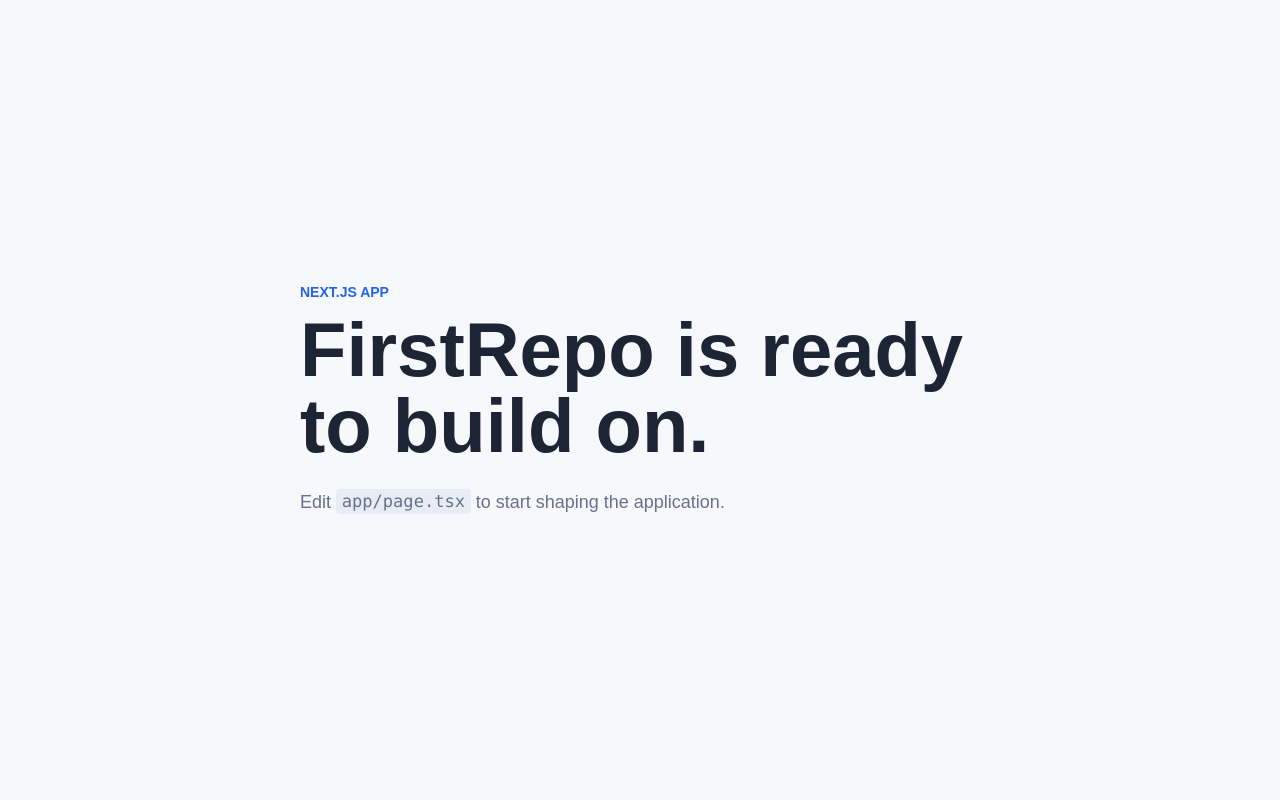
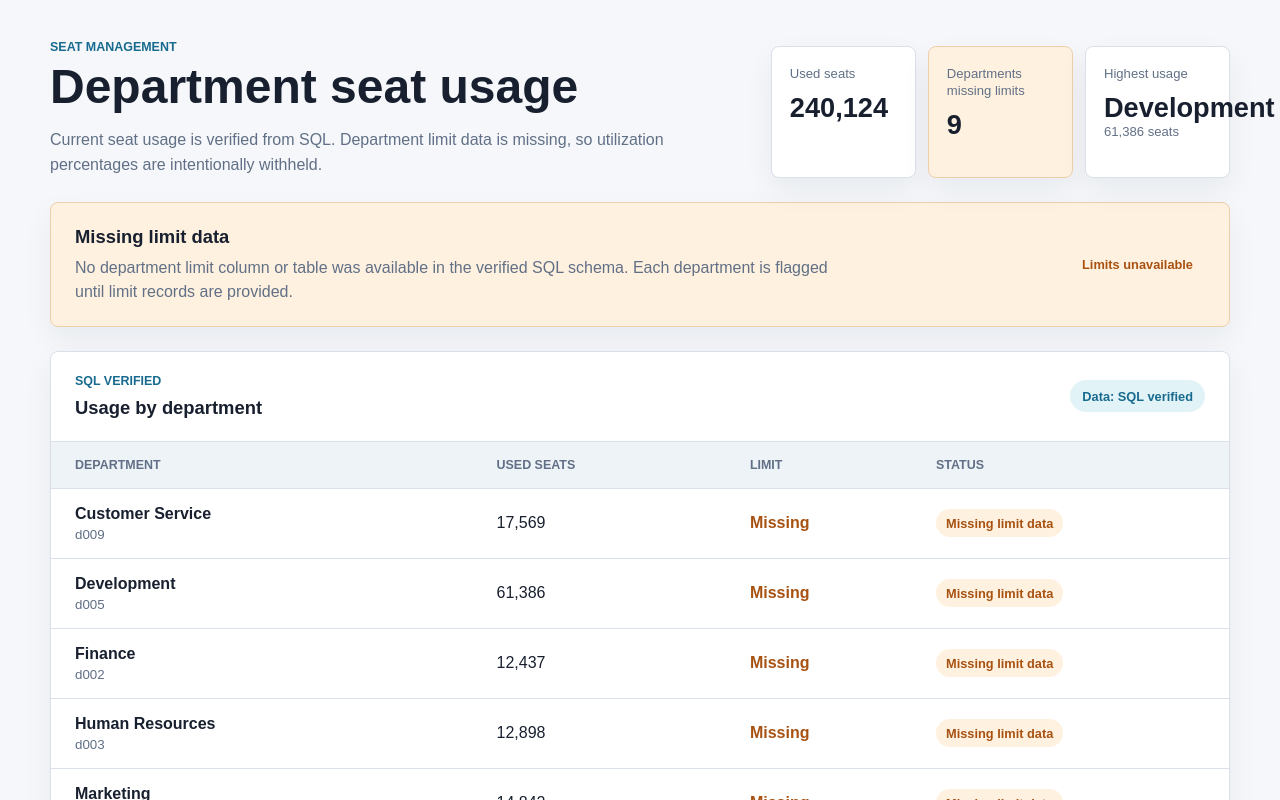
Before and after one commit to Zeyuzhao/FirstRepo, a Next.js app: page / in a window 1280 px wide. Shown: the top 800 px of the page. Built offline with nearby package versions, Linux system fonts and the light colour scheme.

Commit message:
Add department seat usage dashboard

```diff
--- a/app/globals.css
+++ b/app/globals.css
@@ -1,9 +1,14 @@
 :root {
   color-scheme: light;
-  --background: #f7f8fb;
-  --foreground: #1d2433;
-  --muted: #65728a;
-  --accent: #2563eb;
+  --background: #f5f7fa;
+  --foreground: #18202f;
+  --muted: #617086;
+  --line: #d9e0ea;
+  --panel: #ffffff;
+  --accent: #186b8f;
+  --accent-soft: #e2f3f7;
+  --warning: #a85212;
+  --warning-soft: #fff1df;
 }
 
 * {
@@ -25,43 +30,222 @@ body {
     sans-serif;
 }
 
-code {
-  border-radius: 4px;
-  background: #e8edf5;
-  padding: 0.15rem 0.35rem;
-  font-family: "SFMono-Regular", Consolas, "Liberation Mono", monospace;
-  font-size: 0.95em;
-}
-
-.page {
-  display: grid;
+.dashboard {
   min-height: 100vh;
-  place-items: center;
-  padding: 2rem;
-}
-
-.intro {
-  max-width: 680px;
+  padding: 40px;
 }
 
 .eyebrow {
-  margin: 0 0 0.75rem;
+  margin: 0 0 8px;
   color: var(--accent);
-  font-size: 0.875rem;
+  font-size: 0.78rem;
   font-weight: 700;
+  letter-spacing: 0;
   text-transform: uppercase;
 }
 
 h1 {
   margin: 0;
-  font-size: clamp(2.25rem, 6vw, 4.75rem);
-  line-height: 1;
+  font-size: 3rem;
+  line-height: 1.05;
+}
+
+h2 {
+  margin: 0;
+  font-size: 1.15rem;
+  line-height: 1.25;
 }
 
 .summary {
-  max-width: 34rem;
-  margin: 1.5rem 0 0;
+  max-width: 620px;
+  margin: 16px 0 0;
   color: var(--muted);
-  font-size: 1.125rem;
-  line-height: 1.6;
+  font-size: 1rem;
+  line-height: 1.55;
 }
+
+.hero {
+  display: grid;
+  grid-template-columns: minmax(0, 1.2fr) minmax(340px, 0.8fr);
+  gap: 32px;
+  align-items: end;
+  max-width: 1180px;
+  margin: 0 auto 24px;
+}
+
+.summary-grid {
+  display: grid;
+  grid-template-columns: repeat(3, minmax(0, 1fr));
+  gap: 12px;
+}
+
+.metric {
+  min-height: 132px;
+  padding: 18px;
+  border: 1px solid var(--line);
+  border-radius: 8px;
+  background: var(--panel);
+  box-shadow: 0 12px 30px rgba(24, 32, 47, 0.06);
+}
+
+.metric.warning {
+  border-color: #efcfaa;
+  background: var(--warning-soft);
+}
+
+.metric-label,
+.metric span {
+  display: block;
+  color: var(--muted);
+  font-size: 0.82rem;
+  line-height: 1.3;
+}
+
+.metric strong {
+  display: block;
+  margin-top: 10px;
+  color: var(--foreground);
+  font-size: 1.7rem;
+  line-height: 1.15;
+}
+
+.notice,
+.usage-table {
+  max-width: 1180px;
+  margin: 0 auto 24px;
+  border: 1px solid var(--line);
+  border-radius: 8px;
+  background: var(--panel);
+  box-shadow: 0 12px 30px rgba(24, 32, 47, 0.06);
+}
+
+.notice {
+  display: flex;
+  justify-content: space-between;
+  gap: 24px;
+  align-items: center;
+  padding: 22px 24px;
+  border-color: #efcfaa;
+  background: var(--warning-soft);
+}
+
+.notice p {
+  max-width: 760px;
+  margin: 8px 0 0;
+  color: var(--muted);
+  line-height: 1.5;
+}
+
+.status-pill,
+.data-label {
+  display: inline-flex;
+  min-height: 32px;
+  align-items: center;
+  justify-content: center;
+  border-radius: 999px;
+  padding: 6px 12px;
+  background: var(--warning-soft);
+  color: var(--warning);
+  font-size: 0.8rem;
+  font-weight: 700;
+  white-space: nowrap;
+}
+
+.status-pill.compact {
+  min-height: 28px;
+  padding: 5px 10px;
+}
+
+.data-label {
+  background: var(--accent-soft);
+  color: var(--accent);
+}
+
+.table-header {
+  display: flex;
+  justify-content: space-between;
+  gap: 16px;
+  align-items: center;
+  padding: 22px 24px;
+  border-bottom: 1px solid var(--line);
+}
+
+.table {
+  width: 100%;
+}
+
+.table-row {
+  display: grid;
+  grid-template-columns: minmax(190px, 1.2fr) minmax(120px, 0.7fr) minmax(100px, 0.5fr) minmax(170px, 0.8fr);
+  gap: 18px;
+  align-items: center;
+  padding: 16px 24px;
+  border-bottom: 1px solid var(--line);
+}
+
+.table-row:last-child {
+  border-bottom: 0;
+}
+
+.table-head {
+  background: #eef3f7;
+  color: var(--muted);
+  font-size: 0.78rem;
+  font-weight: 700;
+  text-transform: uppercase;
+}
+
+.table-row strong,
+.table-row small {
+  display: block;
+}
+
+.table-row small {
+  margin-top: 4px;
+  color: var(--muted);
+}
+
+.missing {
+  color: var(--warning);
+  font-weight: 700;
+}
+
+@media (max-width: 900px) {
+  .dashboard {
+    padding: 24px;
+  }
+
+  .hero,
+  .summary-grid {
+    grid-template-columns: 1fr;
+  }
+
+  h1 {
+    font-size: 2.3rem;
+  }
+
+  .notice,
+  .table-header {
+    align-items: flex-start;
+    flex-direction: column;
+  }
+
+  .table-row {
+    grid-template-columns: 1fr 1fr;
+  }
+
+  .table-head {
+    display: none;
+  }
+}
+
+@media (max-width: 560px) {
+  .dashboard {
+    padding: 18px;
+  }
+
+  .table-row {
+    grid-template-columns: 1fr;
+    gap: 8px;
+  }
+}
--- a/app/layout.tsx
+++ b/app/layout.tsx
@@ -2,8 +2,8 @@ import type { Metadata } from "next";
 import "./globals.css";
 
 export const metadata: Metadata = {
-  title: "FirstRepo",
-  description: "A new Next.js application.",
+  title: "Department Seat Usage",
+  description: "Current seat usage by department with missing limit data called out.",
 };
 
 export default function RootLayout({
--- a/app/page.tsx
+++ b/app/page.tsx
@@ -1,12 +1,104 @@
+const departments = [
+  { id: "d009", name: "Customer Service", usedSeats: 17569 },
+  { id: "d005", name: "Development", usedSeats: 61386 },
+  { id: "d002", name: "Finance", usedSeats: 12437 },
+  { id: "d003", name: "Human Resources", usedSeats: 12898 },
+  { id: "d001", name: "Marketing", usedSeats: 14842 },
+  { id: "d004", name: "Production", usedSeats: 53304 },
+  { id: "d006", name: "Quality Management", usedSeats: 14546 },
+  { id: "d008", name: "Research", usedSeats: 15441 },
+  { id: "d007", name: "Sales", usedSeats: 37701 },
+];
+
+const totalUsedSeats = departments.reduce(
+  (total, department) => total + department.usedSeats,
+  0,
+);
+
+const topDepartment = departments.reduce((highest, department) =>
+  department.usedSeats > highest.usedSeats ? department : highest,
+);
+
+const numberFormatter = new Intl.NumberFormat("en-US");
+
 export default function Home() {
   return (
-    <main className="page">
-      <section className="intro">
-        <p className="eyebrow">Next.js app</p>
-        <h1>FirstRepo is ready to build on.</h1>
-        <p className="summary">
-          Edit <code>app/page.tsx</code> to start shaping the application.
-        </p>
+    <main className="dashboard">
+      <section className="hero" aria-labelledby="page-title">
+        <div>
+          <p className="eyebrow">Seat management</p>
+          <h1 id="page-title">Department seat usage</h1>
+          <p className="summary">
+            Current seat usage is verified from SQL. Department limit data is
+            missing, so utilization percentages are intentionally withheld.
+          </p>
+        </div>
+
+        <div className="summary-grid" aria-label="Seat usage summary">
+          <article className="metric">
+            <span className="metric-label">Used seats</span>
+            <strong>{numberFormatter.format(totalUsedSeats)}</strong>
+          </article>
+          <article className="metric warning">
+            <span className="metric-label">Departments missing limits</span>
+            <strong>{departments.length}</strong>
+          </article>
+          <article className="metric">
+            <span className="metric-label">Highest usage</span>
+            <strong>{topDepartment.name}</strong>
+            <span>{numberFormatter.format(topDepartment.usedSeats)} seats</span>
+          </article>
+        </div>
+      </section>
+
+      <section className="notice" aria-label="Missing limit data">
+        <div>
+          <h2>Missing limit data</h2>
+          <p>
+            No department limit column or table was available in the verified
+            SQL schema. Each department is flagged until limit records are
+            provided.
+          </p>
+        </div>
+        <span className="status-pill">Limits unavailable</span>
+      </section>
+
+      <section className="usage-table" aria-labelledby="table-title">
+        <div className="table-header">
+          <div>
+            <p className="eyebrow">SQL verified</p>
+            <h2 id="table-title">Usage by department</h2>
+          </div>
+          <span className="data-label">Data: SQL verified</span>
+        </div>
+
+        <div className="table" role="table" aria-label="Department seat usage">
+          <div className="table-row table-head" role="row">
+            <span role="columnheader">Department</span>
+            <span role="columnheader">Used seats</span>
+            <span role="columnheader">Limit</span>
+            <span role="columnheader">Status</span>
+          </div>
+          {departments.map((department) => (
+            <div className="table-row" role="row" key={department.id}>
+              <span role="cell">
+                <strong>{department.name}</strong>
+                <small>{department.id}</small>
+              </span>
+              <span role="cell">
+                {numberFormatter.format(department.usedSeats)}
+              </span>
+              <span role="cell" className="missing">
+                Missing
+              </span>
+              <span role="cell">
+                <span className="status-pill compact">
+                  Missing limit data
+                </span>
+              </span>
+            </div>
+          ))}
+        </div>
       </section>
     </main>
   );
```
